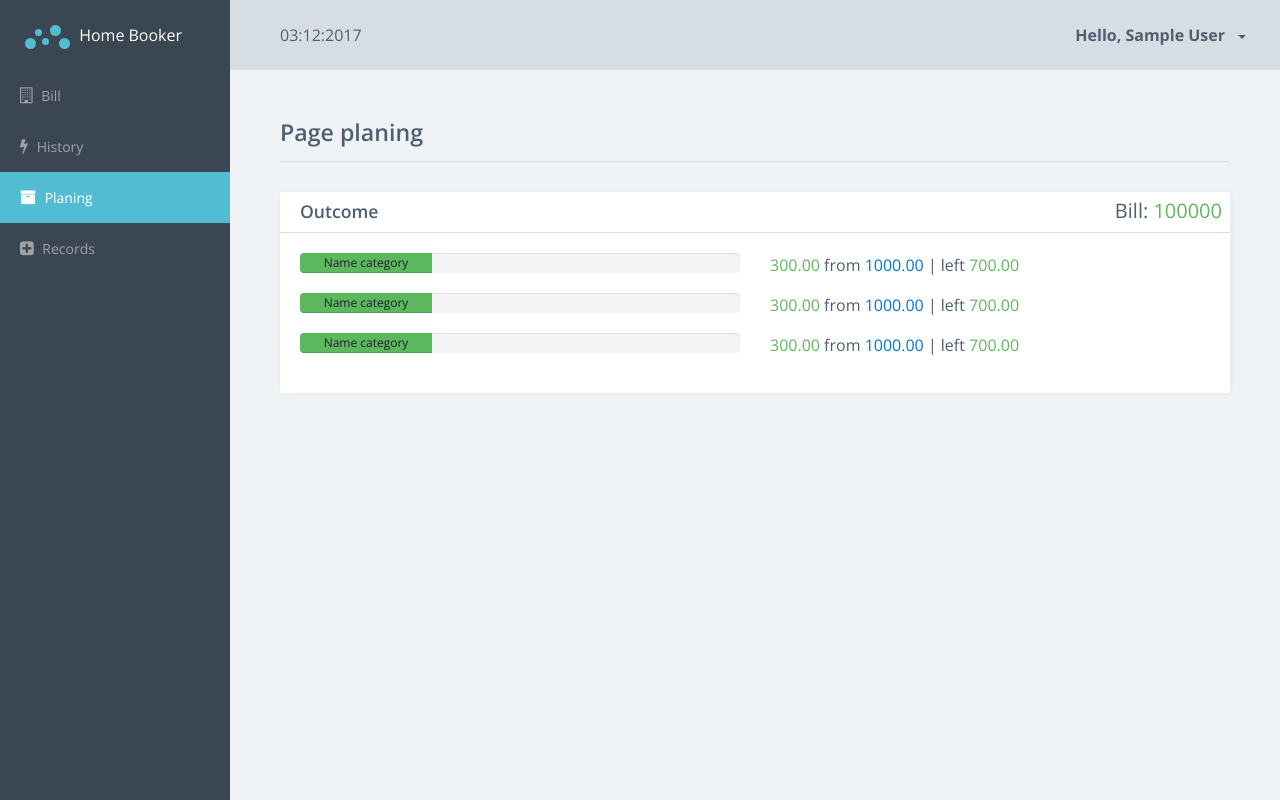
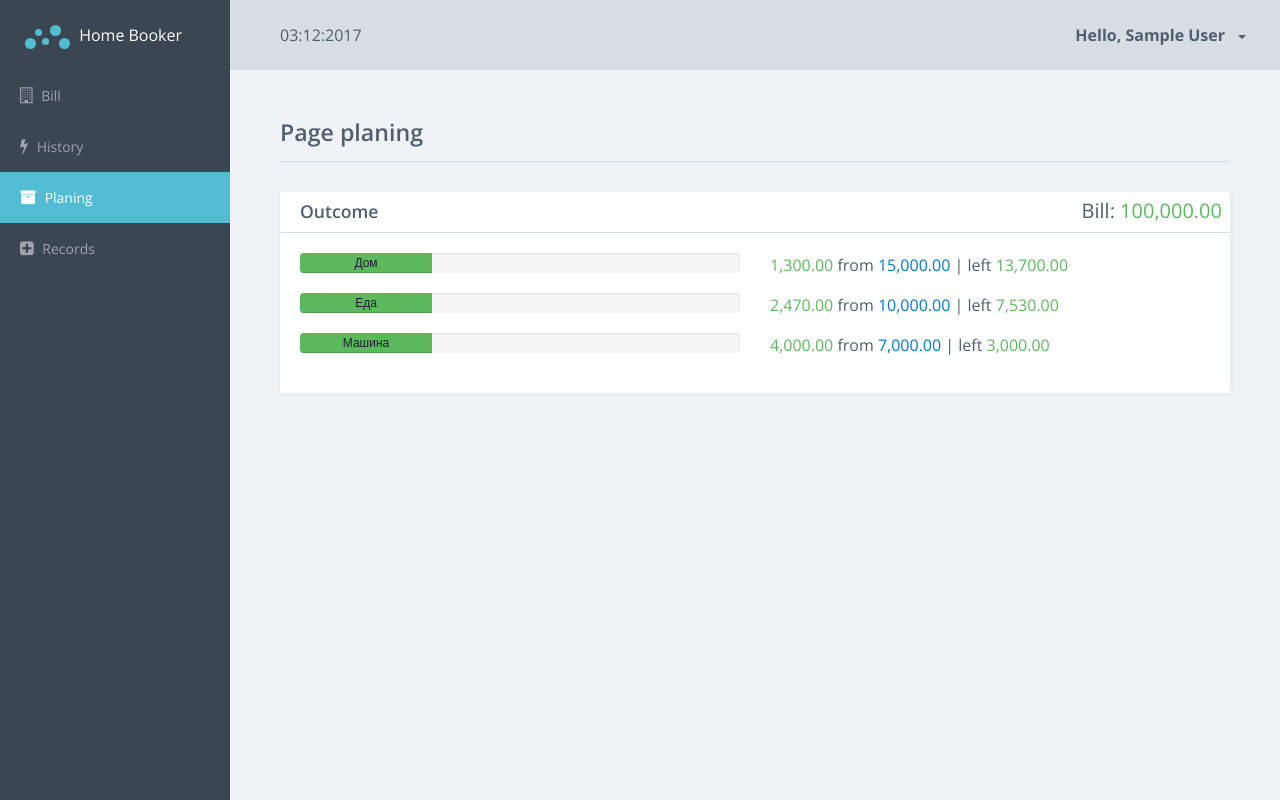
Before and after one commit to SkifUA/home-booker, an Angular app: page /system/planing in a window 1280 px wide. Built offline with nearby package versions, Linux system fonts and the light colour scheme; data requests are answered from the project's data file; sample sign-in values are in the browser's storage.

Commit message:
Added getCategoryCost for PlaningPage

```diff
--- a/src/app/system/planing-page/planing-page.component.html
+++ b/src/app/system/planing-page/planing-page.component.html
@@ -15,7 +15,7 @@
             <h3 class="title">Outcome</h3>
           </div>
           <h5 class="planning-expenses pull-right">
-            Bill: <span class="text-success">{{bill.value}}</span>
+            Bill: <span class="text-success">{{bill.value | number: '1.2'}}</span>
           </h5>
         </div>
         <div class="card-block">
@@ -23,17 +23,17 @@
             <div class="col-xs-6">
               <div class="n-progress">
                 <div class="progress-bar success" style="width: 30%;">
-                  <span>Name category</span>
+                  <span>{{c.name}}</span>
                 </div>
               </div>
             </div>
             <div class="col-xs-6">
               <p>
-                <span class="text-success">300.00</span>
+                <span class="text-success">{{getCategoryCost(c) | number: '1.2'}}</span>
                 from
-                <span class="text-primary">1000.00</span>
+                <span class="text-primary">{{c.capacity | number: '1.2'}}</span>
                 |
-                left <span class="text-success">700.00</span>
+                left <span class="text-success">{{c.capacity - getCategoryCost(c) | number: '1.2'}}</span>
               </p>
             </div>
           </div>
--- a/src/app/system/planing-page/planing-page.component.ts
+++ b/src/app/system/planing-page/planing-page.component.ts
@@ -45,6 +45,14 @@ export class PlaningPageComponent implements OnInit, OnDestroy {
     });
   }
 
+  getCategoryCost(category: Category): number {
+    const categoryEvents = this.events.filter(e => e.category === category.id && e.type === 'outcome');
+    return categoryEvents.reduce((total, e) => {
+      total += e.amount;
+      return total;
+    }, 0);
+  }
+
   ngOnDestroy() {
     if (this.sub1) this.sub1.unsubscribe();
   }
```
